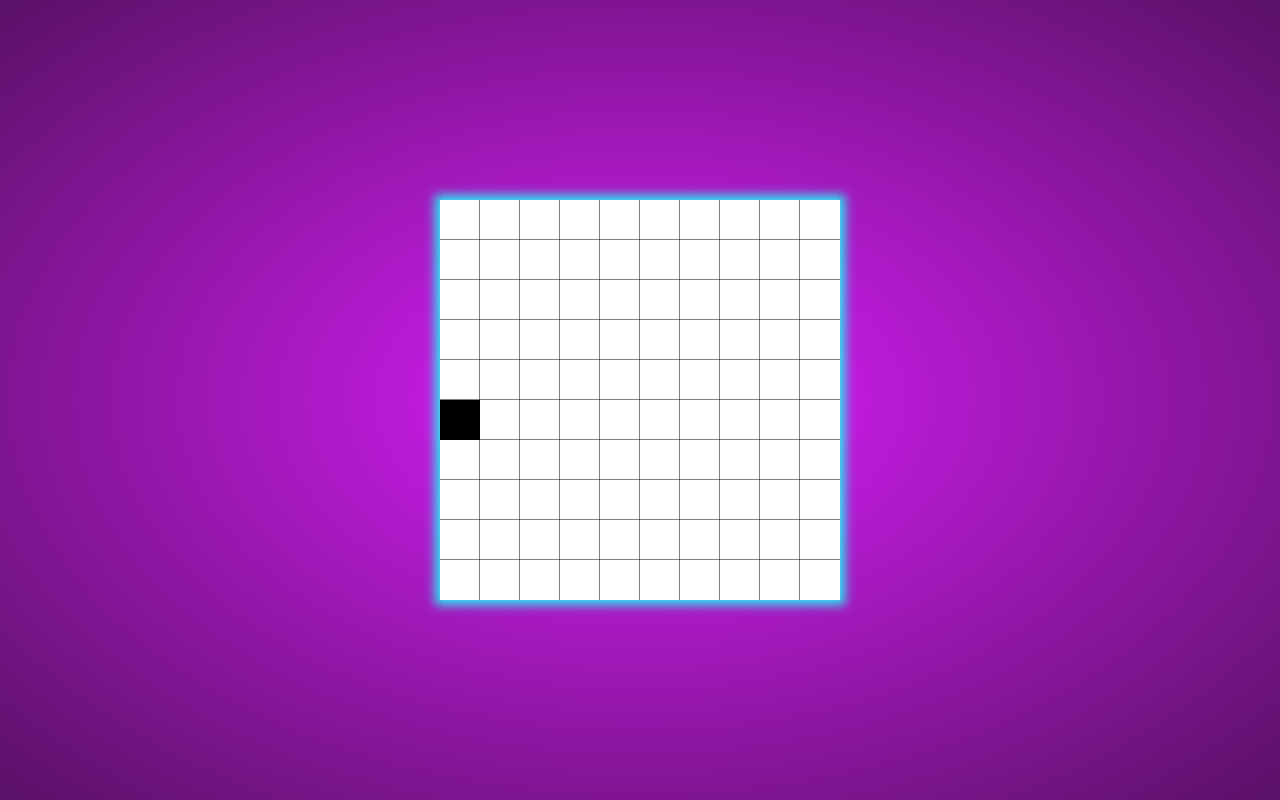
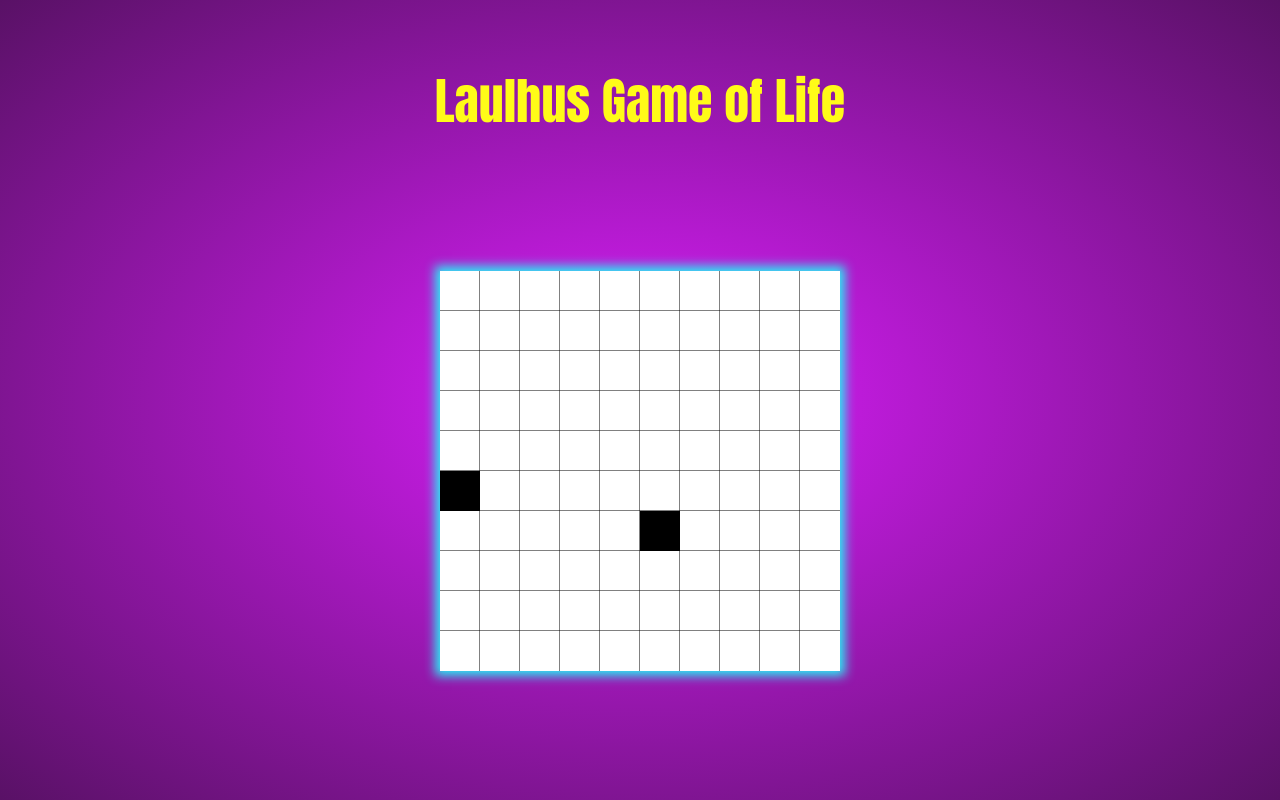
Before and after one commit to Laulhus/W2CHWE-edgaralcolea, a website: page index.html in a window 1280 px wide. Drawn offline with Linux system fonts and the light colour scheme.

Commit message:
Added title and style

```diff
--- a/index.html
+++ b/index.html
@@ -11,6 +11,9 @@
   </head>
   <body>
     <div class="main-container">
+      <div class="title-container">
+        <h1 class="title">Laulhus Game of Life</h1>
+      </div>
       <div class="grid-container">
         <canvas></canvas>
       </div>
--- a/script.js
+++ b/script.js
@@ -1,3 +1,5 @@
+//  Variables Init
+
 const canvas = document.querySelector("canvas");
 const context = canvas.getContext("2d");
 
@@ -7,6 +9,7 @@ canvas.height = 400;
 const cols = canvas.width / resolution;
 const rows = canvas.height / resolution;
 
+//  Grid Rendering
 function create2dArray() {
   return new Array(10).fill(null).map(() => new Array(10).fill(0));
 }
@@ -18,7 +21,7 @@ function initialRender(area) {
       const cell = {
         x: col,
         y: row,
-        alive: 0,
+        alive: false,
       };
       cellArray.push(cell);
       context.beginPath();
@@ -29,11 +32,15 @@ function initialRender(area) {
   return cellArray;
 }
 
+//  nextGen function to draw alive cells functions
+
 const grid = create2dArray();
 console.log(grid);
 const cells = initialRender(grid);
-cells[5].alive = 1;
-function nextGen(area) {
+cells[5].alive = true;
+cells[56].alive = true;
+
+function nextGen() {
   for (const cell of cells) {
     context.beginPath();
     context.rect(
@@ -49,3 +56,7 @@ function nextGen(area) {
 }
 console.log(cells);
 nextGen();
+
+//  cellsAlive function to check alive cells
+
+function cellsAlive(cells) {}
--- a/styles.css
+++ b/styles.css
@@ -9,7 +9,22 @@ body {
   height: 100vh;
   justify-content: center;
   align-items: center;
+  flex-direction: column;
 }
+
+.title-container {
+  display: flex;
+  justify-content: center;
+  align-items: flex-start;
+  position: relative;
+  bottom: 100px;
+}
+.title {
+  font-family: Impact, Haettenschweiler, "Arial Narrow Bold", sans-serif;
+  color: rgb(255, 251, 24);
+  font-size: 50px;
+}
+
 .grid-container {
   background-color: rgb(255, 255, 255);
   display: flex;
```
